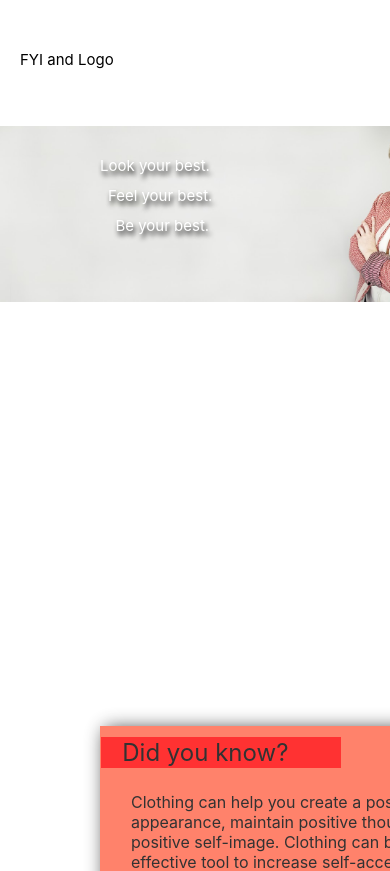
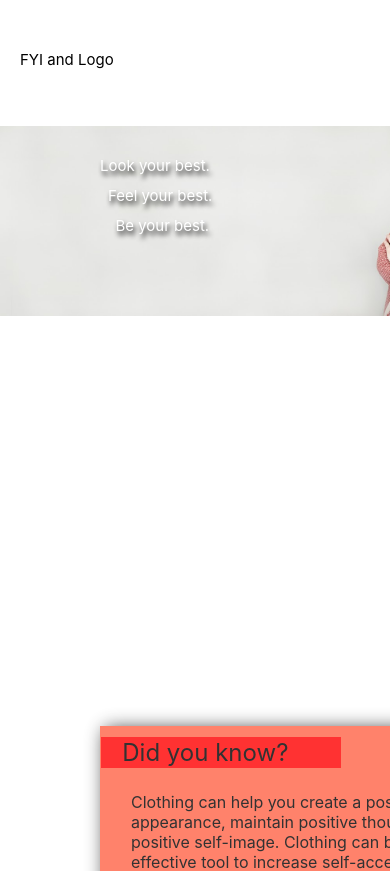
Before and after one commit to Parker-Archibald/FYIProject, a React (Create React App) app: page / in a window 390 px wide. Shown: the top 871 px of the page. Built offline with nearby package versions, Linux system fonts and the light colour scheme; no server answers.

Commit message:
testing homepage responsiveness

```diff
--- a/src/Styles/HomePic.css
+++ b/src/Styles/HomePic.css
@@ -97,7 +97,7 @@
 @media only screen and (max-width: 1440px) {
     .Pic {
         background-size: relative;
-        width: 463px;
+        width: 500px;
         background-size: contain;
     }
     #picQuote1 {
```
